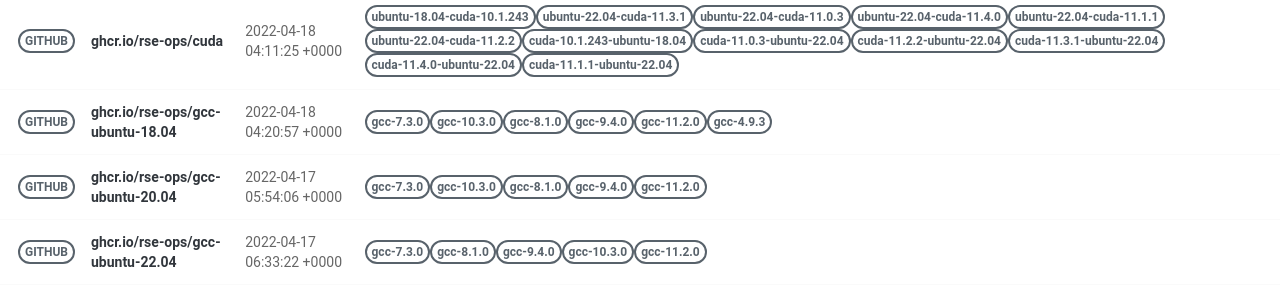
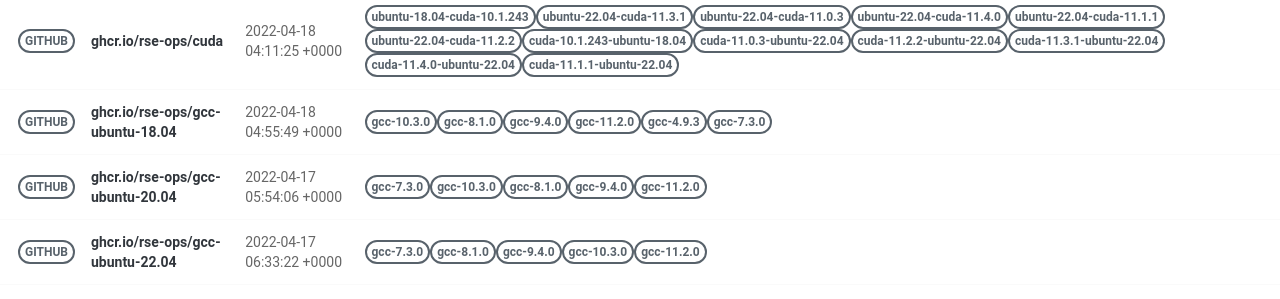
Before and after one commit to rse-ops/docker-images, a Jekyll site: the page built from pages/index.md, in a window 1280 px wide. Shown: the part 502-801 px from the top of the page. Built offline with Jekyll 4.4.1, drawn with Linux system fonts in a browser that asks for light colours; nearby versions of some CDN libraries.

Commit message:
Automated push to update library 2022-04-18

```diff
--- a/_library/ghcr.io-rse-ops-gcc-ubuntu-18.04.md
+++ b/_library/ghcr.io-rse-ops-gcc-ubuntu-18.04.md
@@ -1,14 +1,11 @@
 ---
 layout: container
 name: ghcr.io/rse-ops/gcc-ubuntu-18.04
-updated_at: 2022-04-18 04:20:57.865119
+updated_at: 2022-04-18 04:55:49.200445
 
 
 container_url: https://github.com/orgs/rse-ops/packages/container/package/gcc-ubuntu-18.04
 versions:
- - tag: gcc-7.3.0
-   dockerfile: https://github.com/rse-ops/docker-images/blob/main/ubuntu/gcc/Dockerfile
-   manifest: https://crane.ggcr.dev/manifest/ghcr.io/rse-ops/gcc-ubuntu-18.04:gcc-7.3.0
  - tag: gcc-10.3.0
    dockerfile: https://github.com/rse-ops/docker-images/blob/main/ubuntu/gcc/Dockerfile
    manifest: https://crane.ggcr.dev/manifest/ghcr.io/rse-ops/gcc-ubuntu-18.04:gcc-10.3.0
```
Also changed, not shown: other parts of _library/ghcr.io-rse-ops-gcc-ubuntu-18.04.md (+3 -0 lines).
